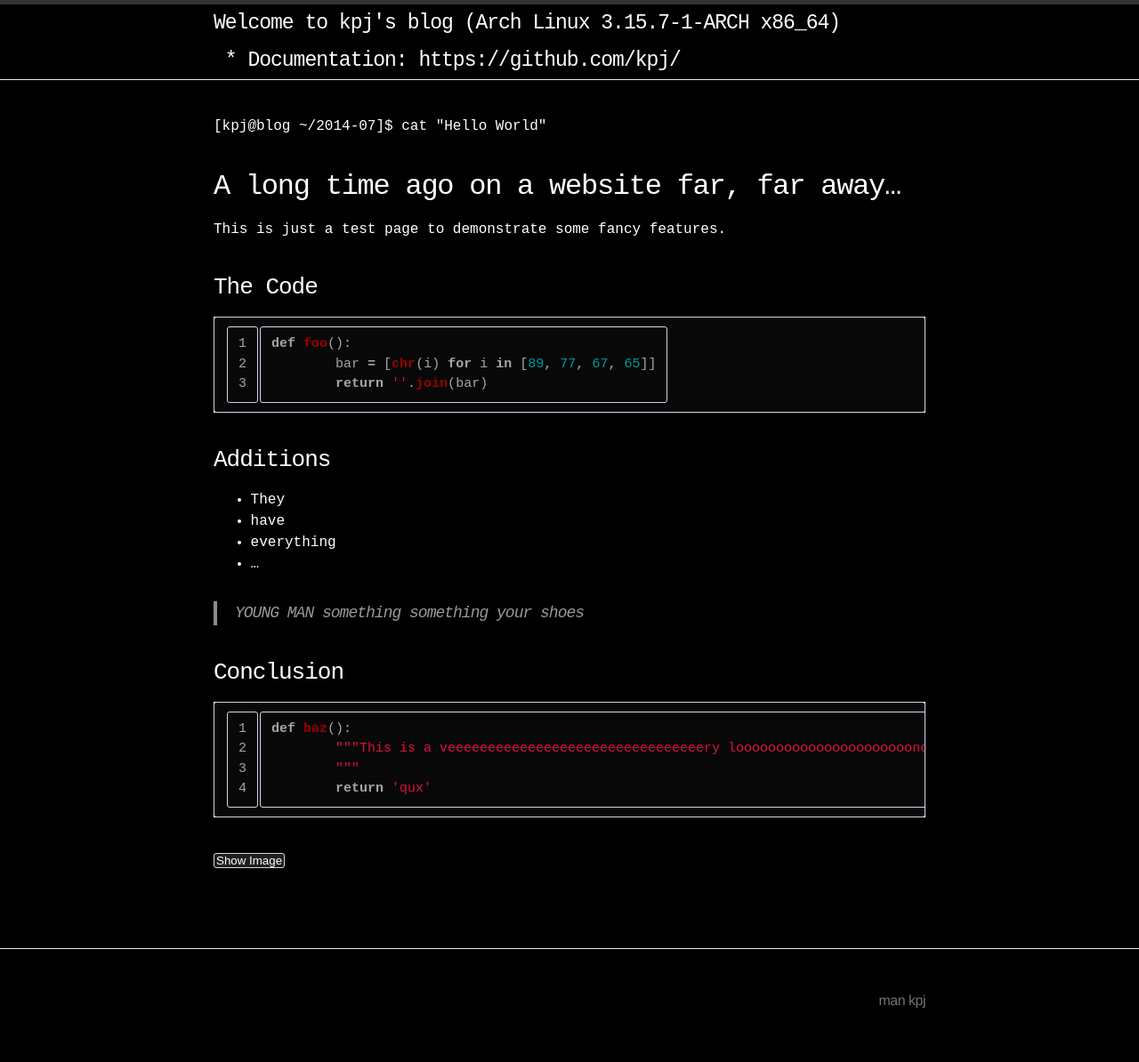
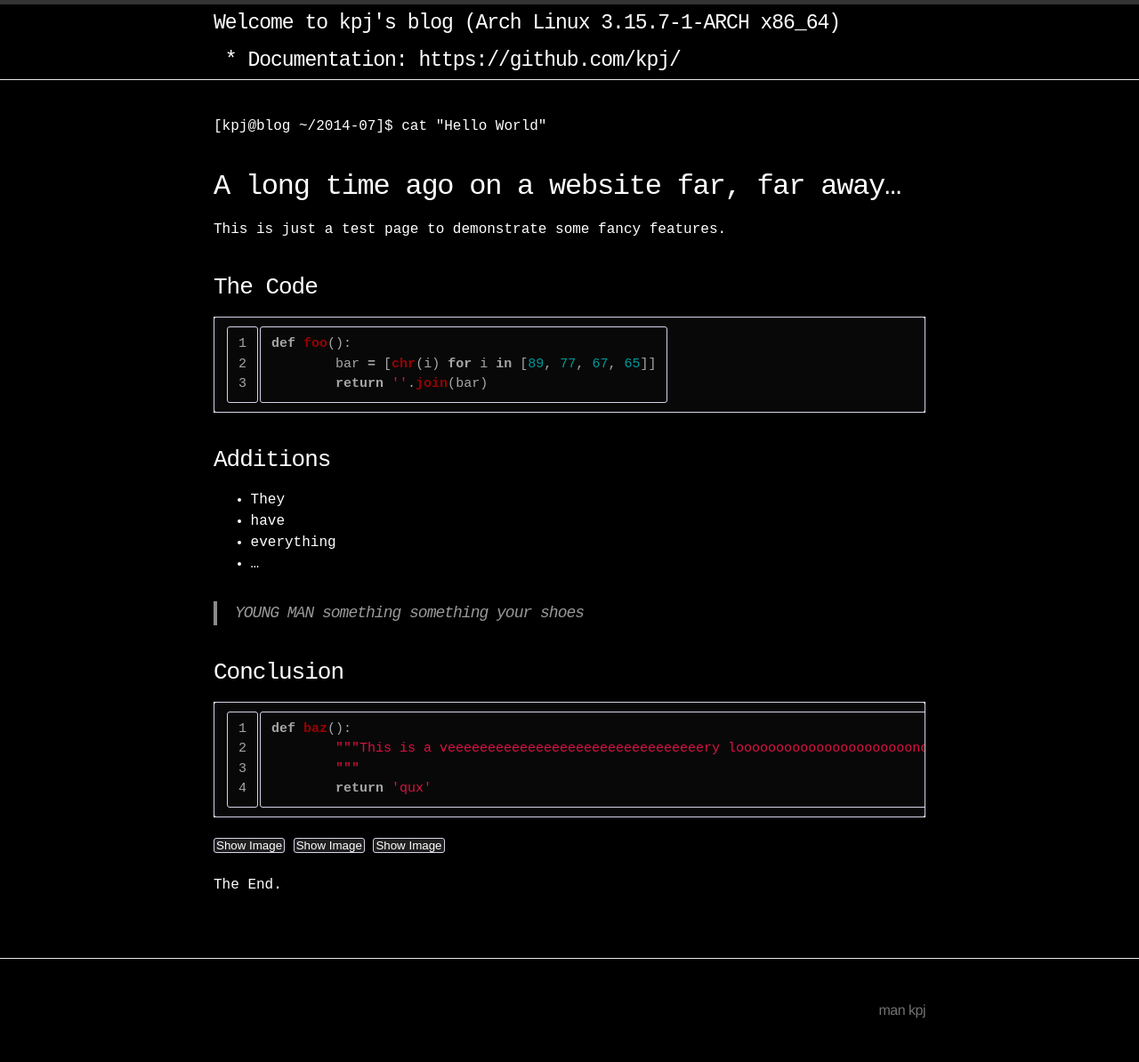
Before and after one commit to kpj/kpj.github.io--old, a Jekyll site: the page built from _posts/2014-07-31-hello-world.md, in a window 1280 px wide. Shown: the whole page at 89% size. Built offline with Jekyll 4.4.1, drawn with Linux system fonts in a browser that asks for light colours; some of the changed lines change nothing that is shown.

Commit message:
Improved hidden image handling

```diff
--- a/_posts/2014-07-31-hello-world.md
+++ b/_posts/2014-07-31-hello-world.md
@@ -35,4 +35,8 @@
 	return 'qux'
 {% endhighlight %}
 
-<hidden-img src="/assets/images/cat.jpg" />
+<hidden-img src="/assets/images/cat.jpg"></hidden-img>
+<hidden-img src="/assets/images/cat2.jpg"></hidden-img>
+<hidden-img src="/assets/images/cat3.jpg"></hidden-img>
+
+The End.
--- a/assets/css/main.css
+++ b/assets/css/main.css
@@ -236,6 +236,7 @@
   border-radius: 3px;
   padding-left: 2px;
   padding-right: 2px;
+  margin: 0 0 0 0;
 }
 
 .post-content h1,
--- a/assets/js/core.js
+++ b/assets/js/core.js
@@ -1,22 +1,29 @@
 window.onload = function() {
-    var himgs = document.getElementsByTagName('hidden-img');
-
-    for(var p in himgs) {
-        var himg = himgs[p];
-        if(typeof himg.parentNode === 'undefined')
-            continue;
-
+    $('hidden-img').each(function(i, himg) {
+        $(himg).replaceWith(function() {
             var butt = document.createElement('button');
             $(butt)
                 .attr('type', 'button')
                 .data('src', $(himg).attr('src'))
                 .text('Show Image')
                 .on('click', function() {
+                    $(this).hide();
+                    var old = $('#hidden-image-' + i);
+                    if(old.length > 0) {
+                        old.show();
+                    } else {
                         var img = document.createElement('img');
-                img.src = $(this).data('src');
-                $(this).replaceWith($(img));
+                        $(img)
+                            .attr('src', $(this).data('src'))
+                            .attr('id', 'hidden-image-' + i)
+                            .on('click', function() {
+                                $(this).hide();
+                                $(butt).show();
                             });
-
-        himg.parentNode.replaceChild(butt, himg);
+                        $(img).insertAfter($(this));
                     }
+                });
+            return butt;
+        });
+    });
 }
```
Also changed, not shown: assets/images/cat2.jpg (added), assets/images/cat3.jpg (added). Lines whose indentation alone changed are shown as unchanged.
